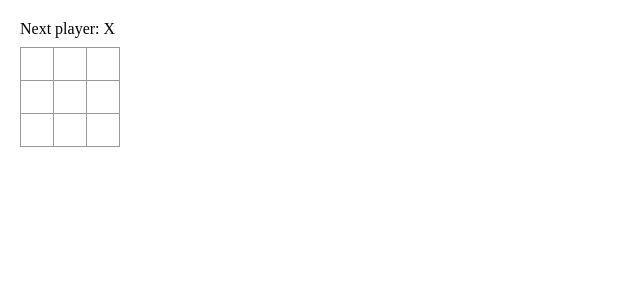
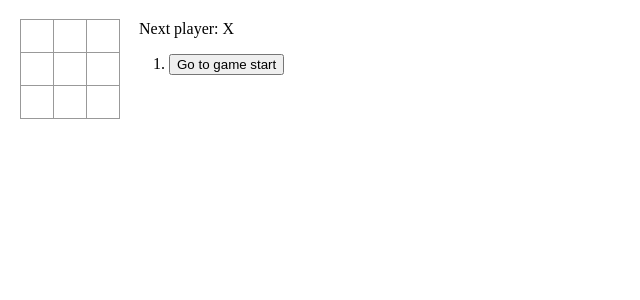
Before and after one commit to GabrielMajeri/tictactoe-react, a React (Create React App) app: page / in a window 1280 px wide. Shown: the top 300 px of the page, without its empty margins (0-640 px from the left). Built offline with nearby package versions, Linux system fonts and the light colour scheme.

Commit message:
Add history and time travel to game

```diff
--- a/src/index.jsx
+++ b/src/index.jsx
@@ -14,7 +14,7 @@ function calculateWinner(squares) {
     [2, 4, 6]
   ];
   for (const [a, b, c] of lines) {
-    if (squares[a] && squares[a] === squares[b] && squares[b] == squares[c]) {
+    if (squares[a] && squares[a] === squares[b] && squares[b] === squares[c]) {
       return squares[a];
     }
   }
@@ -29,39 +29,13 @@ const Square = ({ value, onClick }) => {
   );
 };
 
-const Board = () => {
-  const [squares, setSquares] = useState(Array(9).fill(null));
-  const [xIsNext, setXIsNext] = useState(true);
-
-  const nextPlayerSymbol = xIsNext ? "X" : "O";
-
-  const handleClick = i => {
-    if (calculateWinner(squares) || squares[i]) {
-      return;
-    }
-
-    const newSquares = squares.slice();
-    newSquares[i] = nextPlayerSymbol;
-    setSquares(newSquares);
-    setXIsNext(!xIsNext);
+const Board = ({ squares, onClick }) => {
+  const renderSquare = i => {
+    return <Square value={squares[i]} onClick={() => onClick(i)} />;
   };
-
-  const renderSquare = i => {
-    return <Square value={squares[i]} onClick={() => handleClick(i)} />;
-  };
-
-  const winner = calculateWinner(squares);
-
-  let status;
-  if (winner) {
-    status = `Winner: ${winner}`;
-  } else {
-    status = `Next player: ${nextPlayerSymbol}`;
-  }
 
   return (
     <div>
-      <div className="status">{status}</div>
       <div className="board-row">
         {renderSquare(0)}
         {renderSquare(1)}
@@ -82,14 +56,65 @@ const Board = () => {
 };
 
 const Game = () => {
+  const [stepNumber, setStep] = useState(0);
+
+  const [history, setHistory] = useState([
+    {
+      squares: Array(9).fill(null)
+    }
+  ]);
+
+  const current = history[stepNumber];
+
+  const jumpTo = step => {
+    setStep(step);
+    setXIsNext(step % 2 === 0);
+  };
+
+  const moves = history.map((step, move) => {
+    const label = move ? `Go to move #${move}` : "Go to game start";
+    return (
+      <li key={move}>
+        <button onClick={() => jumpTo(move)}>{label}</button>
+      </li>
+    );
+  });
+
+  const [xIsNext, setXIsNext] = useState(true);
+  const nextPlayerSymbol = xIsNext ? "X" : "O";
+
+  const handleClick = i => {
+    const newHistory = history.slice(0, stepNumber + 1);
+    const squares = current.squares;
+
+    if (calculateWinner(squares) || squares[i]) {
+      return;
+    }
+
+    const newSquares = squares.slice();
+    newSquares[i] = nextPlayerSymbol;
+    setHistory(newHistory.concat([{ squares: newSquares }]));
+    setStep(newHistory.length);
+    setXIsNext(!xIsNext);
+  };
+
+  const winner = calculateWinner(current.squares);
+
+  let status;
+  if (winner) {
+    status = `Winner: ${winner}`;
+  } else {
+    status = `Next player: ${nextPlayerSymbol}`;
+  }
+
   return (
     <div className="game">
       <div className="game-board">
-        <Board />
+        <Board squares={current.squares} onClick={handleClick} />
       </div>
       <div className="game-info">
-        <div>{/* Status */}</div>
-        <ol>{/* TODO */}</ol>
+        <div className="status">{status}</div>
+        <ol>{moves}</ol>
       </div>
     </div>
   );
```
